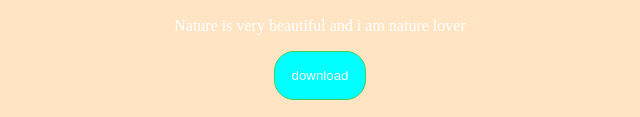
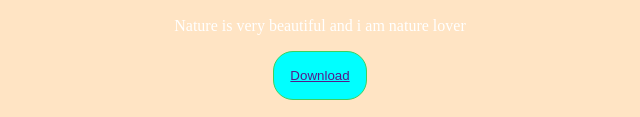
Before and after one commit to poudelsuk/portfolio, a plain HTML site: page index.html in a window 1280 px wide. Shown: the part 1657-1774 px from the top of the page, 320-960 px from the left. Drawn offline with Linux system fonts and the light colour scheme.

Commit message:
portfolio

```diff
--- a/index.html
+++ b/index.html
@@ -42,7 +42,7 @@
         <section class="button_section">
             <h1>About</h1>
             <p>Nature is very beautiful and i am nature lover</p>
-            <button class="button_download">download</button>
+            <button class="button_download"><a href="" download="port.docx" class="download-button">Download</a></button>
         </section>
     </main>
 
```
Also changed, not shown: 1 other file.
